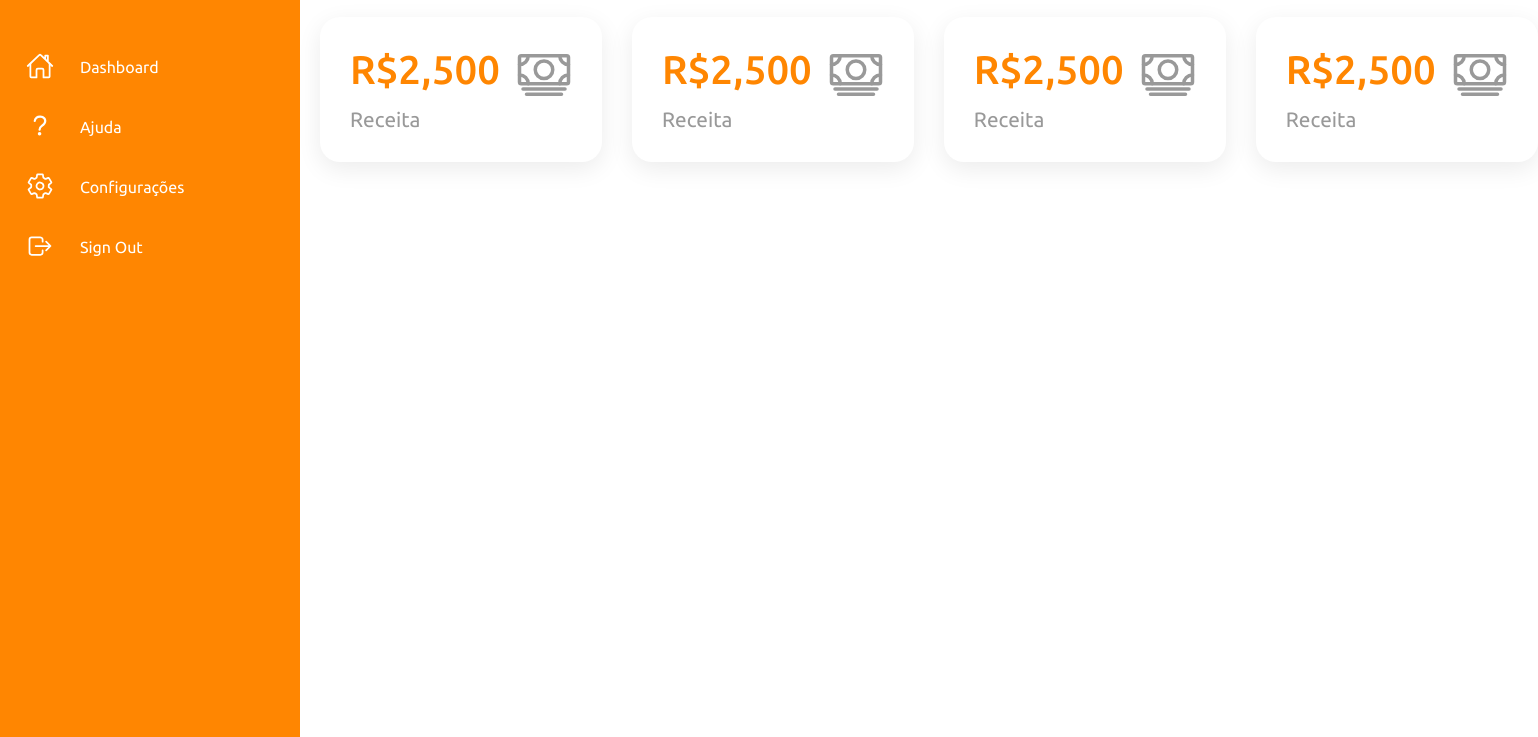
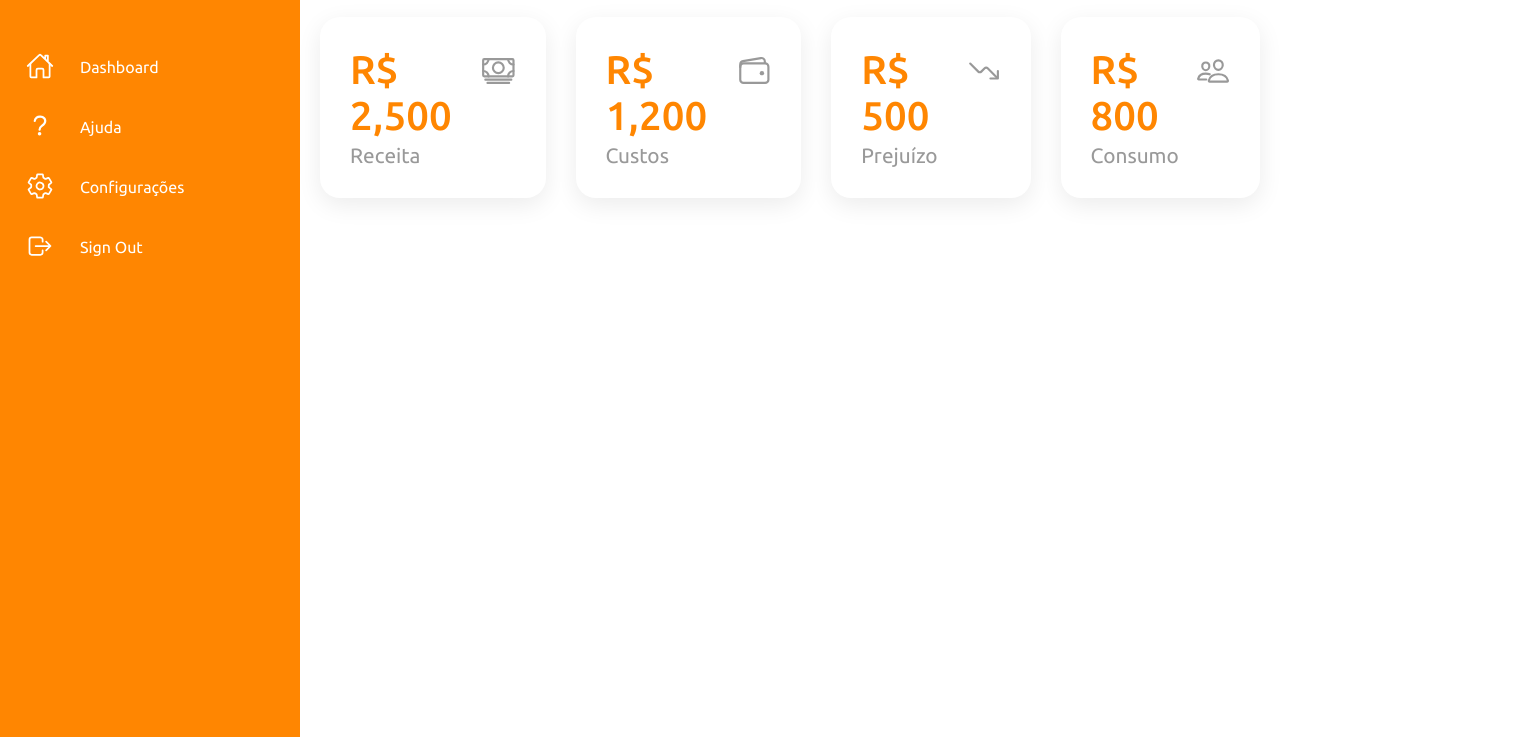
Before and after one commit to djxlma/wastezero_dashboard, a plain HTML site: page index.html in a window 1280 px wide. Shown: the part 63-800 px from the top of the page, 1538 px wide, since content can reach past the window. Drawn offline with nearby package versions, Linux system fonts and the light colour scheme.

Commit message:
textos atualizados cards

```diff
--- a/assets/css/style.css
+++ b/assets/css/style.css
@@ -207,7 +207,7 @@ body {
 }
 
 .cardBox .card .iconeBox {
-    font-size: 3.5rem;
+    font-size: 3.0rem;
     color: var(--preto-secundario);
 }
 
--- a/index.html
+++ b/index.html
@@ -58,28 +58,28 @@
                 <div class="cardBox">
 
                     <div class="card">
-                        <div class="numeros">R$2,500
+                        <div class="numeros">R$ 2,500
                             <ion-icon class="iconeBox" name="cash-outline"></ion-icon>
                         </div>
                         <div class="nomeCard">Receita</div>
                     </div>
                     <div class="card">
-                        <div class="numeros">R$2,500
-                            <ion-icon class="iconeBox" name="cash-outline"></ion-icon>
+                        <div class="numeros">R$ 1,200
+                            <ion-icon class="iconeBox" name="wallet-outline"></ion-icon>
                         </div>
-                        <div class="nomeCard">Receita</div>
+                        <div class="nomeCard">Custos</div>
                     </div>
                     <div class="card">
-                        <div class="numeros">R$2,500
-                            <ion-icon class="iconeBox" name="cash-outline"></ion-icon>
+                        <div class="numeros">R$ 500
+                            <ion-icon class="iconeBox" name="trending-down-outline"></ion-icon>
                         </div>
-                        <div class="nomeCard">Receita</div>
+                        <div class="nomeCard">Prejuízo</div>
                     </div>
                     <div class="card">
-                        <div class="numeros">R$2,500
-                            <ion-icon class="iconeBox" name="cash-outline"></ion-icon>
+                        <div class="numeros">R$ 800
+                            <ion-icon class="iconeBox" name="people-outline"></ion-icon>
                         </div>
-                        <div class="nomeCard">Receita</div>
+                        <div class="nomeCard">Consumo</div>
                     </div>
                 </div>
             </div>
```
